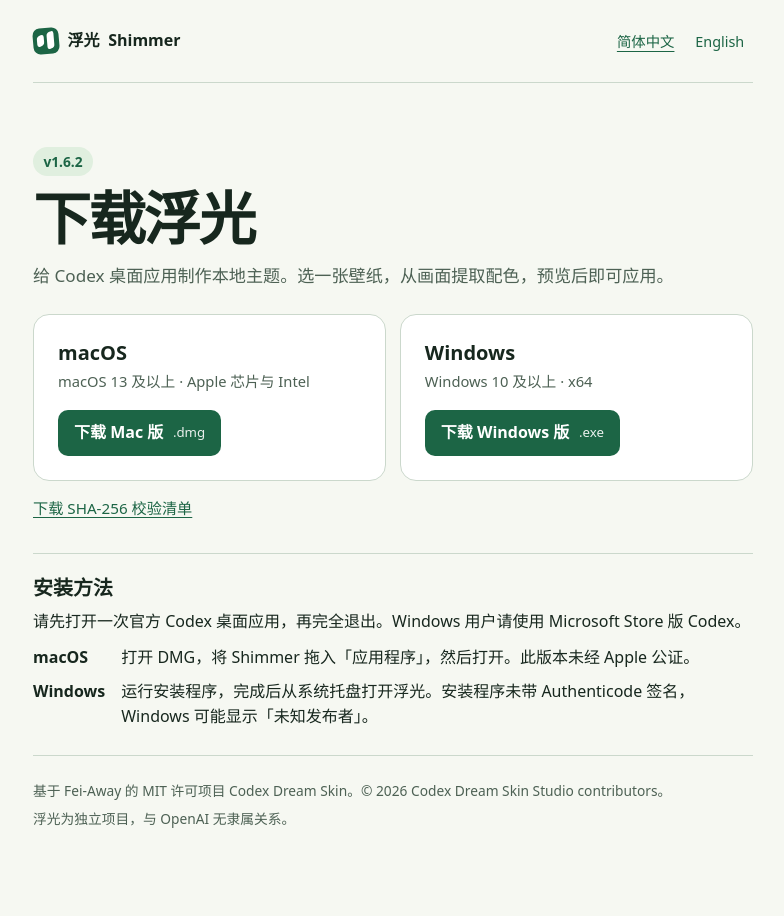
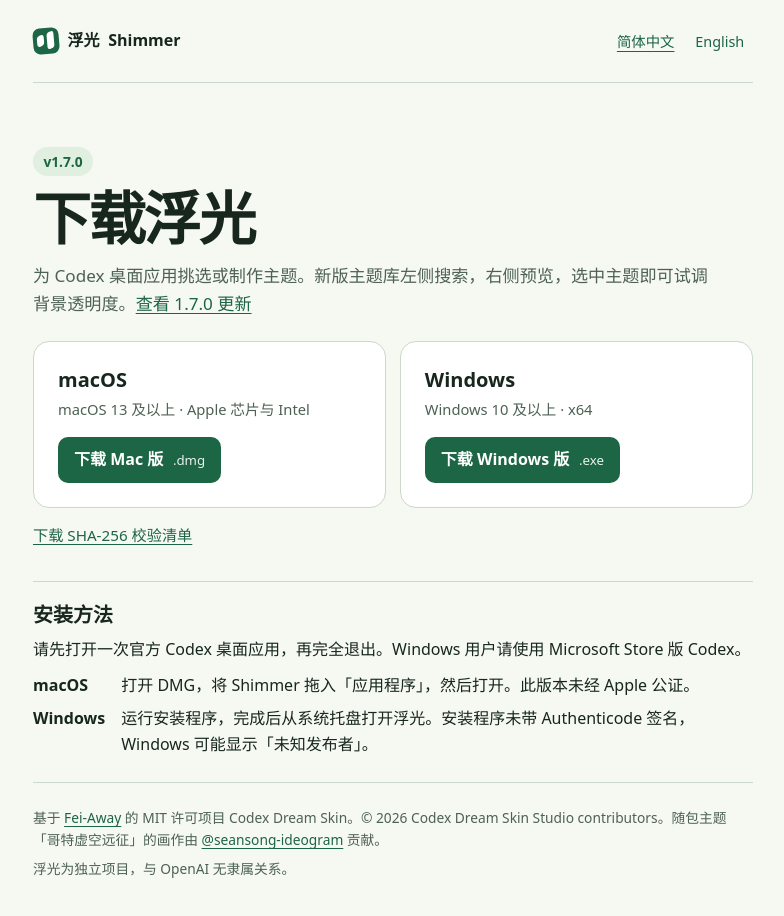
Before and after one commit to kaishore/shimmer-downloads, a plain HTML site: page index.html in a window 1280 px wide. Shown: the whole page, without its empty margins (247-1031 px from the left). Before the commit the page ends 869 px from the top, so only its background shows below. Drawn offline with Linux system fonts and the light colour scheme.

Commit message:
Update the download page and release links for Shimmer 1.7.0

```diff
--- a/index.html
+++ b/index.html
@@ -44,20 +44,20 @@ section:focus { outline:none; }
   <header><span class="brand"><span class="mark" aria-hidden="true"></span>浮光 <span lang="en">Shimmer</span></span>
     <nav aria-label="Language"><a href="#chinese" lang="zh-CN" >简体中文</a><a href="#english" lang="en" aria-current="true">English</a></nav>
   </header>
-  <div class="intro"><span class="version">v1.6.2</span><h1 id="title-english">Download Shimmer</h1><p>Create local themes for the Codex desktop app. Choose a wallpaper, sample its colors and preview the theme before applying it.</p></div>
-  <div class="downloads"><article><h2>macOS</h2><p>macOS 13 or later · Apple silicon and Intel</p><a class="button" href="https://github.com/litianbaowork/shimmer-downloads/releases/download/v1.6.2/Shimmer-v1.6.2.dmg">Download for Mac <small>.dmg</small></a></article><article><h2>Windows</h2><p>Windows 10 or later · x64</p><a class="button" href="https://github.com/litianbaowork/shimmer-downloads/releases/download/v1.6.2/Shimmer-Setup-v1.6.2.exe">Download for Windows <small>.exe</small></a></article></div>
-  <a class="sum" href="https://github.com/litianbaowork/shimmer-downloads/releases/download/v1.6.2/SHA256SUMS.txt">Download SHA-256 checksums</a>
+  <div class="intro"><span class="version">v1.7.0</span><h1 id="title-english">Download Shimmer</h1><p>Choose or create a theme for the Codex desktop app. Search the new library on the left and adjust wallpaper transparency in the chat preview on the right. <a href="https://github.com/litianbaowork/shimmer-downloads/releases/tag/v1.7.0">What’s new in 1.7.0</a></p></div>
+  <div class="downloads"><article><h2>macOS</h2><p>macOS 13 or later · Apple silicon and Intel</p><a class="button" href="https://github.com/litianbaowork/shimmer-downloads/releases/download/v1.7.0/Shimmer-v1.7.0.dmg">Download for Mac <small>.dmg</small></a></article><article><h2>Windows</h2><p>Windows 10 or later · x64</p><a class="button" href="https://github.com/litianbaowork/shimmer-downloads/releases/download/v1.7.0/Shimmer-Setup-v1.7.0.exe">Download for Windows <small>.exe</small></a></article></div>
+  <a class="sum" href="https://github.com/litianbaowork/shimmer-downloads/releases/download/v1.7.0/SHA256SUMS.txt">Download SHA-256 checksums</a>
   <div class="setup"><h2>Installation</h2><p>Open the official Codex desktop app once, then quit it before installing Shimmer. On Windows, use the Microsoft Store edition.</p><dl><dt>macOS</dt><dd>Open the DMG, drag Shimmer to Applications, then open it. This version has not been notarized by Apple.</dd><dt>Windows</dt><dd>Run the installer, then open Shimmer from the system tray. The installer is not Authenticode-signed. Windows may show “Unknown publisher”.</dd></dl></div>
-  <footer><p>Built on Codex Dream Skin by Fei-Away, licensed under MIT. © 2026 Codex Dream Skin Studio contributors.</p><p>Shimmer is an independent project, unaffiliated with OpenAI.</p></footer>
+  <footer><p>Built on Codex Dream Skin by <a href="https://github.com/Fei-Away">Fei-Away</a>, licensed under MIT. © 2026 Codex Dream Skin Studio contributors. Gothic Void Crusade artwork by <a href="https://github.com/seansong-ideogram">@seansong-ideogram</a>.</p><p>Shimmer is an independent project, unaffiliated with OpenAI.</p></footer>
 </section>
 <section id="chinese" lang="zh-CN" tabindex="-1" aria-labelledby="title-chinese">
   <header><span class="brand"><span class="mark" aria-hidden="true"></span>浮光 <span lang="en">Shimmer</span></span>
     <nav aria-label="语言"><a href="#chinese" lang="zh-CN" aria-current="true">简体中文</a><a href="#english" lang="en" >English</a></nav>
   </header>
-  <div class="intro"><span class="version">v1.6.2</span><h1 id="title-chinese">下载浮光</h1><p>给 Codex 桌面应用制作本地主题。选一张壁纸，从画面提取配色，预览后即可应用。</p></div>
-  <div class="downloads"><article><h2>macOS</h2><p>macOS 13 及以上 · Apple 芯片与 Intel</p><a class="button" href="https://github.com/litianbaowork/shimmer-downloads/releases/download/v1.6.2/Shimmer-v1.6.2.dmg">下载 Mac 版 <small>.dmg</small></a></article><article><h2>Windows</h2><p>Windows 10 及以上 · x64</p><a class="button" href="https://github.com/litianbaowork/shimmer-downloads/releases/download/v1.6.2/Shimmer-Setup-v1.6.2.exe">下载 Windows 版 <small>.exe</small></a></article></div>
-  <a class="sum" href="https://github.com/litianbaowork/shimmer-downloads/releases/download/v1.6.2/SHA256SUMS.txt">下载 SHA-256 校验清单</a>
+  <div class="intro"><span class="version">v1.7.0</span><h1 id="title-chinese">下载浮光</h1><p>为 Codex 桌面应用挑选或制作主题。新版主题库左侧搜索，右侧预览，选中主题即可试调背景透明度。<a href="https://github.com/litianbaowork/shimmer-downloads/releases/tag/v1.7.0">查看 1.7.0 更新</a></p></div>
+  <div class="downloads"><article><h2>macOS</h2><p>macOS 13 及以上 · Apple 芯片与 Intel</p><a class="button" href="https://github.com/litianbaowork/shimmer-downloads/releases/download/v1.7.0/Shimmer-v1.7.0.dmg">下载 Mac 版 <small>.dmg</small></a></article><article><h2>Windows</h2><p>Windows 10 及以上 · x64</p><a class="button" href="https://github.com/litianbaowork/shimmer-downloads/releases/download/v1.7.0/Shimmer-Setup-v1.7.0.exe">下载 Windows 版 <small>.exe</small></a></article></div>
+  <a class="sum" href="https://github.com/litianbaowork/shimmer-downloads/releases/download/v1.7.0/SHA256SUMS.txt">下载 SHA-256 校验清单</a>
   <div class="setup"><h2>安装方法</h2><p>请先打开一次官方 Codex 桌面应用，再完全退出。Windows 用户请使用 Microsoft Store 版 Codex。</p><dl><dt>macOS</dt><dd>打开 DMG，将 Shimmer 拖入「应用程序」，然后打开。此版本未经 Apple 公证。</dd><dt>Windows</dt><dd>运行安装程序，完成后从系统托盘打开浮光。安装程序未带 Authenticode 签名，Windows 可能显示「未知发布者」。</dd></dl></div>
-  <footer><p>基于 Fei-Away 的 MIT 许可项目 Codex Dream Skin。© 2026 Codex Dream Skin Studio contributors。</p><p>浮光为独立项目，与 OpenAI 无隶属关系。</p></footer>
+  <footer><p>基于 <a href="https://github.com/Fei-Away">Fei-Away</a> 的 MIT 许可项目 Codex Dream Skin。© 2026 Codex Dream Skin Studio contributors。随包主题「哥特虚空远征」的画作由 <a href="https://github.com/seansong-ideogram">@seansong-ideogram</a> 贡献。</p><p>浮光为独立项目，与 OpenAI 无隶属关系。</p></footer>
 </section>
 </main></body></html>
```
Also changed, not shown: 1 other file.
